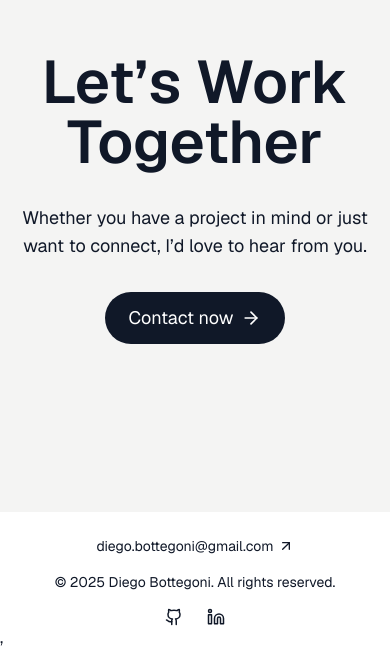
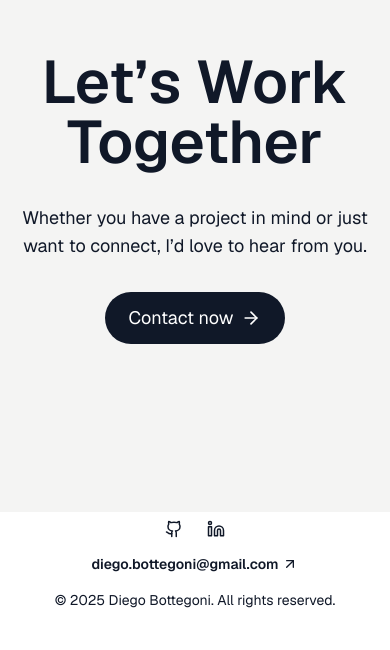
Before and after one commit to DiegoBottegoni/diegobottegoni.github.io, a React (Vite) app: page / in a window 390 px wide. Shown: the part 5154-5804 px from the top of the page. After the commit the page ends 5772 px from the top, so only its background shows below. Built offline with nearby package versions, Linux system fonts and the light colour scheme.

Commit message:
Footer fixed

```diff
--- a/src/main.tsx
+++ b/src/main.tsx
@@ -9,6 +9,6 @@ createRoot(document.getElementById('root')!).render(
   <BrowserRouter>
     <StrictMode>
       <App />
-    </StrictMode>,
+    </StrictMode>
   </BrowserRouter>
 )
--- a/src/presentation/components/Footer/Footer.tsx
+++ b/src/presentation/components/Footer/Footer.tsx
@@ -1,29 +1,73 @@
+// import { ArrowUpRight, Github, Linkedin } from "lucide-react";
+
+// const Footer = () => {
+//     return (
+//         <footer id="footer" className="relative w-full bg-white px-6 text-sm sm:py-2">
+//             <div className="max-w-7xl mx-auto flex flex-col sm:flex-row sm:items-center sm:justify-between gap-4 sm:gap-0 relative text-center sm:text-left py-2 sm:py-10 lg:py-4">
+//                 {/* Izquierda */}
+//                 <a
+//                     href="mailto:diego@example.com"
+//                     className="inline-flex items-center gap-1 justify-center sm:justify-start font-semibold"
+//                 >
+//                     diego.bottegoni@gmail.com
+//                     <ArrowUpRight size={16} />
+//                 </a>
+//                 {/* Copyright */}
+//                 <span className="sm:absolute sm:left-1/2 sm:top-1/2 sm:-translate-x-1/2 sm:-translate-y-1/2">
+
+
+//                     © {new Date().getFullYear()} Diego Bottegoni. All rights reserved.
+//                 </span>
+
+//                 {/* Derecha */}
+//                 <div className="flex justify-center sm:justify-end gap-6 -pb-2">
+//                     <a
+//                         href="https://github.com/DiegoBottegoni"
+//                         target="_blank"
+//                         rel="noopener noreferrer"
+//                         className="hover:text-gray-900 transition"
+//                     >
+//                         <Github size={18} />
+//                     </a>
+//                     <a
+//                         href="https://www.linkedin.com/in/diego-bottegoni/"
+//                         target="_blank"
+//                         rel="noopener noreferrer"
+//                         className="hover:text-gray-900 transition"
+//                     >
+//                         <Linkedin size={18} />
+//                     </a>
+//                 </div>
+//             </div>
+//         </footer>
+
+//     );
+// };
+
+// export default Footer;
 import { ArrowUpRight, Github, Linkedin } from "lucide-react";
 
 const Footer = () => {
     return (
-        <footer id="footer" className="relative w-full bg-white px-6 text-sm pt-2">
-            <div className="max-w-7xl mx-auto flex flex-col sm:flex-row sm:items-center sm:justify-between gap-4 sm:gap-0 relative text-center sm:text-left pt-4 sm:py-10 lg:py-4">
-                {/* Izquierda */}
+        <footer id="footer" className="relative w-full bg-white px-6 text-sm sm:pb-2 sm:py-2">
+            <div className="max-w-7xl mx-auto flex flex-col sm:flex-row sm:items-center sm:justify-between gap-4 sm:gap-0 relative text-center sm:text-left py-2 sm:py-10 lg:py-4">
+
+                {/* Email - orden 2 en mobile, orden natural en sm+ */}
                 <a
                     href="mailto:diego@example.com"
-                    className="inline-flex items-center gap-1 justify-center sm:justify-start"
+                    className="order-2 sm:order-none inline-flex items-center gap-1 justify-center sm:justify-start font-semibold"
                 >
                     diego.bottegoni@gmail.com
                     <ArrowUpRight size={16} />
                 </a>
 
-                {/* Copyright */}
-                {/* <span className="sm:absolute sm:left-1/2 sm:transform sm:-translate-x-1/2"> */}
-                {/* <span className="sm:absolute sm:left-1/2 sm:top-1/2 sm:-translate-x-1/2 sm:-translate-y-1/2"> */}
-                <span className="sm:absolute sm:left-1/2 sm:top-1/2 sm:-translate-x-1/2 sm:-translate-y-1/2">
-
-
+                {/* Copyright - orden 3 en mobile, centrado absoluto en sm+ */}
+                <span className="order-3 sm:order-none sm:absolute sm:left-1/2 sm:top-1/2 sm:-translate-x-1/2 sm:-translate-y-1/2">
                     © {new Date().getFullYear()} Diego Bottegoni. All rights reserved.
                 </span>
 
-                {/* Derecha */}
-                <div className="flex justify-center sm:justify-end gap-6 -pb-2">
+                {/* Íconos - orden 1 en mobile, orden natural en sm+ */}
+                <div className="order-1 sm:order-none flex justify-center sm:justify-end gap-6">
                     <a
                         href="https://github.com/DiegoBottegoni"
                         target="_blank"
@@ -43,7 +87,6 @@ const Footer = () => {
                 </div>
             </div>
         </footer>
-
     );
 };
 
```
Also changed, not shown: src/presentation/components/ScrollToTopButton.tsx (+0 -40 lines), BasicEstructure.txt (deleted).
